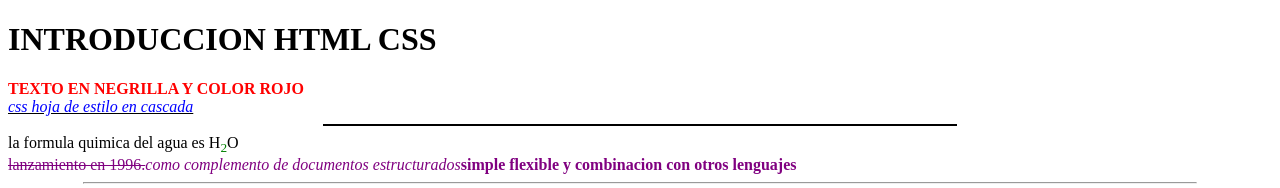
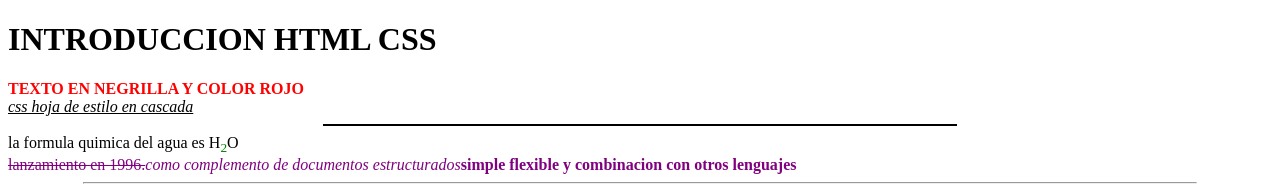
Before and after one commit to 21stefania/html, a plain HTML site: page Semana 1-2/index.html in a window 1280 px wide. Shown: the top 188 px of the page. Drawn offline with Linux system fonts and the light colour scheme.

Commit message:
Update index.html

```diff
--- a/Semana 1-2/index.html
+++ b/Semana 1-2/index.html
@@ -10,7 +10,7 @@
     <h1>INTRODUCCION HTML CSS</h1>
     <b><font color="red">TEXTO EN NEGRILLA Y COLOR ROJO</font></b>
     <br>
-    <u><i><font color="blue">css hoja de estilo en cascada</font></i></u>
+    <u><i><font color="black">css hoja de estilo en cascada</font></i></u>
     <hr align="center" width="50%" color="black">
     <font>la formula quimica del agua es H<sub><font color="green">2</font></sub>O</font>
     <br>
```
